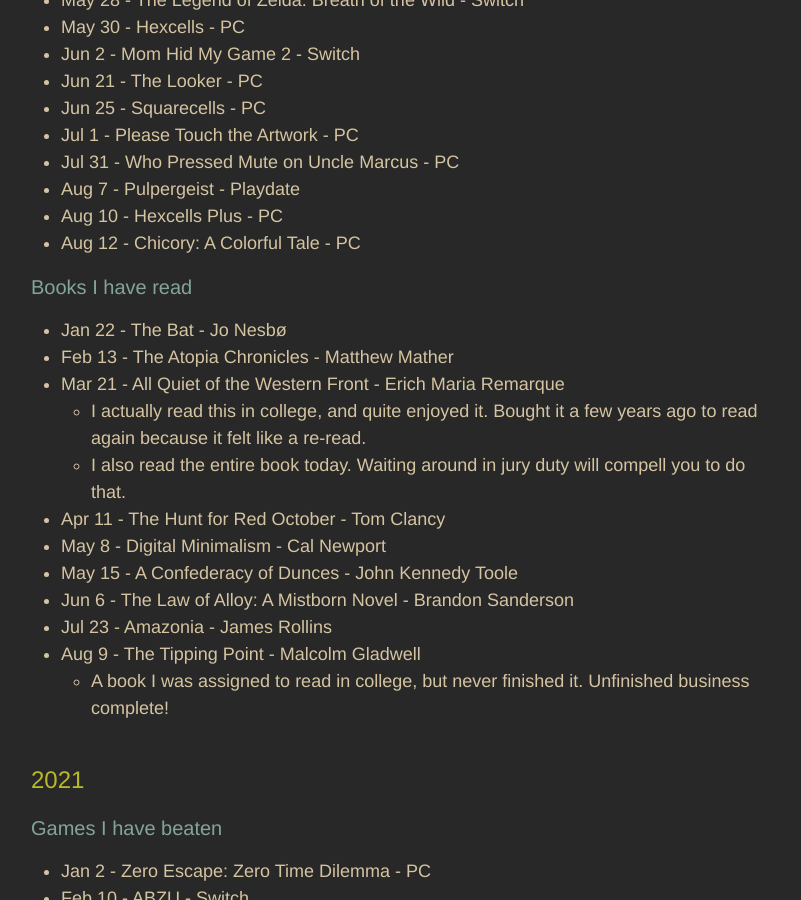
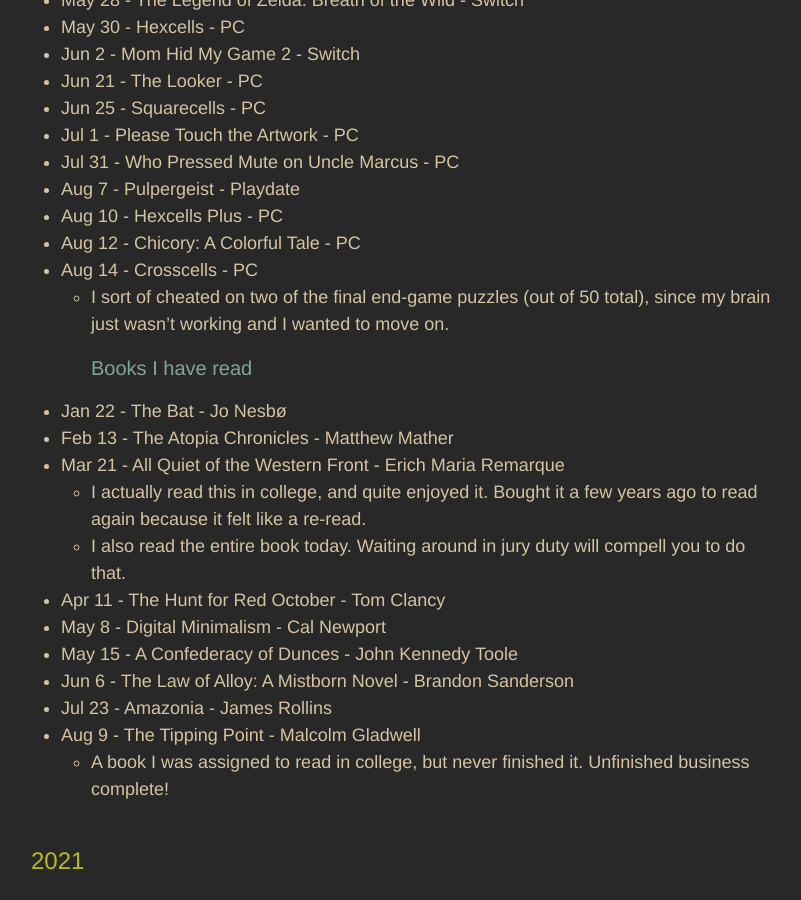
Before and after one commit to adkinsrs/sadkins_site, a Jekyll site: the page built from misc.md, in a window 1280 px wide and 900 px high, scrolled down 1085 px. Shown: the whole window, without its empty margins (239-1040 px from the left). Built offline with Jekyll 4.4.1, drawn with Linux system fonts in a browser that asks for light colours.

Commit message:
beat a game (with a caveat)

```diff
--- a/misc.md
+++ b/misc.md
@@ -45,7 +45,8 @@
 * Aug 7 - Pulpergeist - Playdate
 * Aug 10 - Hexcells Plus - PC
 * Aug 12 - Chicory: A Colorful Tale - PC
-
+* Aug 14 - Crosscells - PC
+  * I sort of cheated on two of the final end-game puzzles (out of 50 total), since my brain just wasn't working and I wanted to move on.
 ### Books I have read
 
 * Jan 22 - The Bat - Jo Nesbø
```
